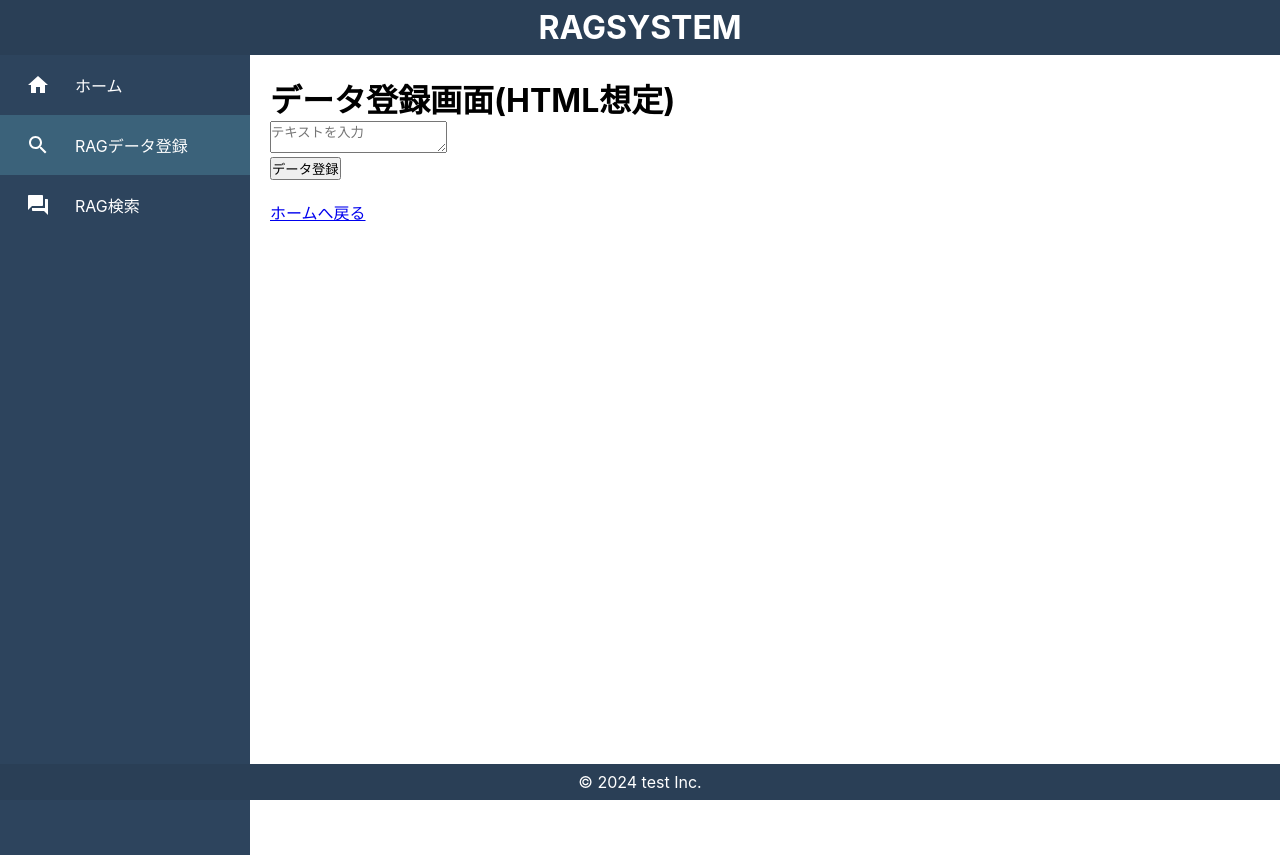
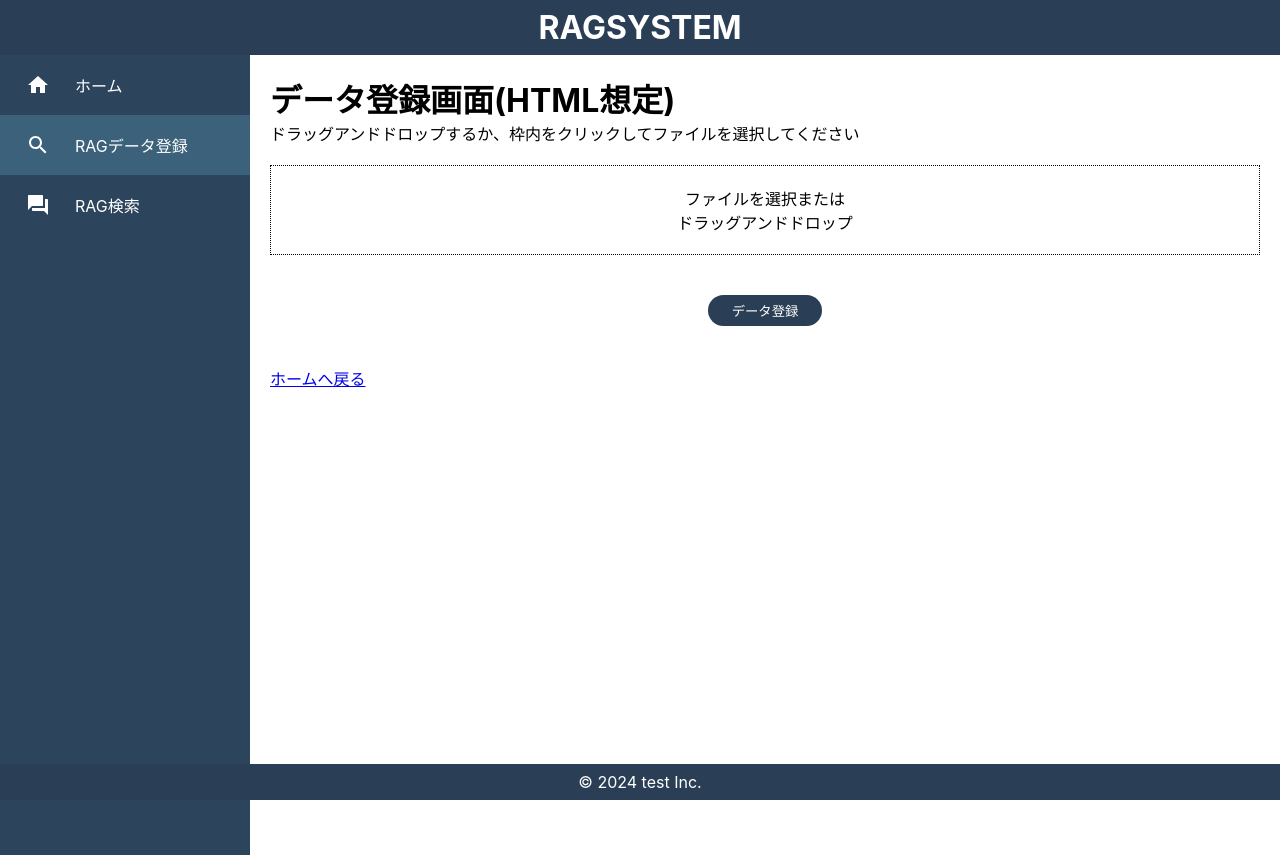
Before and after one commit to takuya-fukuda/rag-ui, a React (Create React App) app: page /RagDataRegister in a window 1280 px wide. Built offline with nearby package versions, Linux system fonts and the light colour scheme.

Commit message:
logout update

```diff
--- a/package.json
+++ b/package.json
@@ -17,6 +17,8 @@
     "@types/styled-components": "^5.1.34",
     "react": "^18.3.1",
     "react-dom": "^18.3.1",
+    "react-dropzone": "^14.2.3",
+    "react-hook-form": "^7.52.2",
     "react-router-dom": "^6.26.0",
     "react-scripts": "5.0.1",
     "styled-components": "^6.1.12",
--- a/src/components/AnswerApi.tsx
+++ b/src/components/AnswerApi.tsx
@@ -1,6 +1,7 @@
 import React, { useState } from "react";
 import { Link } from "react-router-dom";
 import Category from "./Category";
+import styled from "styled-components";
 
 type Res = {
   message: string | number | null;
@@ -53,11 +54,11 @@ const AnswerApi = () => {
   return (
     <div>
       <h1>チャット画面</h1>
-      <textarea
+      <StyledTextarea
         placeholder="テキストを入力"
         value={inputText}
         onChange={onChangeText}
-      ></textarea>
+      ></StyledTextarea>
       <br />
       {/* <select id="dropdown">
                     <option value="option1">クルマの予約</option>
@@ -79,3 +80,12 @@ const AnswerApi = () => {
 };
 
 export default AnswerApi;
+
+const StyledTextarea = styled.textarea`
+  width: 100%; /* 横幅いっぱいに広げる */
+  height: 150px; /* 必要に応じて高さを設定 */
+  padding: 10px;
+  box-sizing: border-box; /* パディングを含めた幅と高さを考慮 */
+  font-size: 16px; /* テキストのサイズを設定 */
+  resize: none; /* ユーザーがテキストエリアのサイズを変更できないようにする（オプション） */
+`;
--- a/src/components/Category.tsx
+++ b/src/components/Category.tsx
@@ -28,7 +28,7 @@ const Category: React.FC<CategoryProps> = ({ setSelectedCategory }) => {
 
         // `category`配列から`h3`の値だけを取り出して`options`にセット
         const categoryOptions = Array.from(
-          new Set<string>(data.category.map((item: { h3: string }) => item.h3))
+          new Set<string>(data.category.map((item: { h2: string }) => item.h2))
         );
 
         setOptions(categoryOptions);
--- /dev/null
+++ b/src/components/CustomHeader.tsx
@@ -0,0 +1,67 @@
+import { useNavigate } from "react-router-dom";
+import styled from "styled-components";
+
+export const CustomHeader = () => {
+  const navigate = useNavigate();
+
+  const apiUrl: string = "http://localhost:8000/ragapp/logout/";
+
+  const logout = async (): Promise<void> => {
+    const response = await fetch(apiUrl, {
+      method: "POST", // POSTメソッドを使用
+      headers: {
+        "Content-Type": "application/json",
+      },
+      credentials: "include", // クッキーを含めるために必要
+      body: JSON.stringify({}),
+    });
+    if (response.ok) {
+      console.log("Logout is success:");
+      navigate("/");
+    } else {
+      console.error("Logout failed with status:", response.status);
+    }
+  };
+  return (
+    <SHeader>
+      <Spacer /> {/* 左側のスペーサー */}
+      <H1>RAGSYSTEM</H1>
+      <Sbutton onClick={logout}>ログアウト</Sbutton>
+    </SHeader>
+  );
+};
+
+export default CustomHeader;
+
+const SHeader = styled.header`
+  background-color: #2a3f56;
+  color: #fff;
+  display: flex;
+  justify-content: space-between;
+  align-items: center;
+  padding: 8px 16px;
+`;
+
+const H1 = styled.h1`
+  margin: 0;
+  position: absolute;
+  left: 50%;
+  transform: translateX(-50%);
+`;
+
+const Sbutton = styled.button`
+  background-color: #ff5c5c;
+  color: #fff;
+  border: none;
+  padding: 8px 16px;
+  cursor: pointer;
+  border-radius: 4px;
+
+  &:hover {
+    background-color: #ff7878;
+  }
+`;
+
+const Spacer = styled.div`
+  flex: 1; /* 左側のスペースを確保するための要素 */
+`;
--- a/src/components/DataRegisterApi.tsx
+++ b/src/components/DataRegisterApi.tsx
@@ -1,37 +1,83 @@
-import React, { useState } from "react";
+import React, { useCallback, useMemo, useState } from "react";
+import { useDropzone } from "react-dropzone";
+import { useForm } from "react-hook-form";
 import { Link } from "react-router-dom";
+import styled from "styled-components";
 
 type Register = {
   message: string | number;
 };
 
+type FormData = {
+  name: string;
+  email: string;
+  file: File | null;
+};
+
 const DataRegisterApi = () => {
-  const [inputText, setText] = useState<string | number>(""); //入力ボックスのState関数
   const [responseData, setResponseData] = useState<Register | null>(null); //APIのレスポンスのState
   const [error, setError] = useState<string | null>(null); //APIエラーの時のState
 
-  const onChangeText = (event: React.ChangeEvent<HTMLTextAreaElement>) =>
-    setText(event.target.value); //入力された項目を受け取る処理。この処理はある意味固定
+  //以下はドラッグアンドドロップの処理
+  const { setValue, watch } = useForm<FormData>({
+    defaultValues: {
+      file: null,
+    },
+  });
 
+  const onDrop = useCallback(
+    (acceptedFiles: File[]) => {
+      if (acceptedFiles.length > 0) {
+        setValue("file", acceptedFiles[0]);
+      }
+    },
+    [setValue]
+  );
+
+  const { getRootProps, getInputProps, isDragActive } = useDropzone({
+    onDrop,
+    accept: {
+      "image/png": [".png"],
+      "image/jpeg": [".jpg", ".jpeg"],
+      "text/html": [".html"],
+    },
+  });
+
+  const dropAreaBackground = isDragActive ? "gray" : "";
+
+  const watchFile = watch("file");
+
+  const filePreview = useMemo(() => {
+    if (!watchFile) {
+      return null;
+    }
+
+    const url = URL.createObjectURL(watchFile);
+    const isImage = watchFile.type.startsWith("image/");
+
+    return isImage ? (
+      <img src={url} alt="" className="file-preview" />
+    ) : (
+      <p>ファイルが選択されました: {watchFile.name}</p>
+    );
+  }, [watchFile]);
+
+  //APIの処理
   const apiUrl: string = "http://localhost:8000/ragapp/upload/";
 
-  const sendData = async () => {
+  const sendData = async (): Promise<void> => {
+    if (!watchFile) {
+      setError("ファイルが選択されていません");
+      return;
+    }
     try {
-      const newText = inputText; //入力された項目の受け取りと変数格納。
+      const formData = new FormData();
+      formData.append("file", watchFile); // ファイルをFormDataに追加
+
       const response = await fetch(apiUrl, {
         method: "POST", // POSTメソッドを使用
-        headers: {
-          "Content-Type": "application/json",
-        },
+        body: formData,
         credentials: "include", // クッキーを含めるために必要
-        body: JSON.stringify({
-          data: [
-            {
-              headline: "sample", //見出し
-              manual: newText, //HTMLマニュアルファイルではなく直書きされたもの
-            },
-          ],
-        }),
       });
       if (!response.ok) {
         throw new Error("Network response was not ok " + response.statusText);
@@ -41,7 +87,6 @@ const DataRegisterApi = () => {
       const data = await response.json();
       setResponseData(data); //JSONの受け取り
       setError(null); //エラーなしで更新
-      setText(""); //実行後に入力ボックスを空にする
     } catch (error) {
       setError((error as Error).message);
       setResponseData(null);
@@ -51,13 +96,23 @@ const DataRegisterApi = () => {
   return (
     <div>
       <h1>データ登録画面(HTML想定)</h1>
-      <textarea
-        placeholder="テキストを入力"
-        value={inputText}
-        onChange={onChangeText}
-      ></textarea>
+      <p>
+        ドラッグアンドドロップするか、枠内をクリックしてファイルを選択してください
+      </p>
       <br />
-      <button onClick={sendData}>データ登録</button>
+      <div {...getRootProps()} className={`drop-area ${dropAreaBackground}`}>
+        <input {...getInputProps()} />
+        <p>
+          ファイルを選択または
+          <br />
+          ドラッグアンドドロップ
+        </p>
+      </div>
+      {filePreview}
+      <br />
+      <ButtonContainer>
+        <SButton onClick={sendData}>データ登録</SButton>
+      </ButtonContainer>
       <br />
       {error && <pre>Error: {error}</pre>}
       {responseData && (
@@ -73,3 +128,22 @@ const DataRegisterApi = () => {
 };
 
 export default DataRegisterApi;
+
+const ButtonContainer = styled.div`
+  display: flex;
+  justify-content: center;
+  align-items: center;
+`;
+
+const SButton = styled.button`
+  color: #fff;
+  padding: 6px 24px;
+  border: none;
+  border-radius: 9999px;
+  outline: none;
+  &:hover {
+    cursor: pointer;
+    opacity: 0.8;
+  }
+  background-color: #2a3f56;
+`;
--- a/src/pages/Home.tsx
+++ b/src/pages/Home.tsx
@@ -1,20 +1,19 @@
+import CustomHeader from "../components/CustomHeader";
 import { Footer } from "../components/Footer";
-import { Header } from "../components/Header";
+//import { Header } from "../components/Header";
 import Sidebar from "../components/Sidebar";
 import "./Rag.css";
 
 export const Home = () => {
   return (
     <div>
-      <Header />
+      <CustomHeader />
       <div className="Home">
         <Sidebar /> {/* サイドバーを作成するコンポーネント */}
         <div className="Content">
           <h1>RAG APP</h1>
           <p>これはRAGアプリのサンプルUIです</p>
-          <p>使い方</p>
-          <p>HTMLはテキストにしてからアップロードしてください</p>
-          <p>RAGの回答</p>
+          <p>認証後のCookieの保持期間は５分ほどです</p>
         </div>
       </div>
       <Footer />
--- a/src/pages/Rag.css
+++ b/src/pages/Rag.css
@@ -77,3 +77,33 @@
   flex-grow: 1; /* Allows Content to take the remaining space */
   padding: 20px;
 }
+
+/*ドロップエリアのスタイル*/
+.drop-area-title {
+  margin: 0;
+}
+
+.drop-area {
+  padding: 20px;
+  margin-bottom: 20px;
+  border: 1px #000 dotted;
+}
+
+.drop-area input {
+  display: none;
+}
+
+.drop-area p {
+  margin: 0;
+  text-align: center;
+}
+
+.gray {
+  background-color: #808080;
+}
+
+.file-preview {
+  display: block;
+  width: 50%;
+  margin-bottom: 20px;
+}
```
Also changed, not shown: 1 other file (tests, documents, lock files or other folders).
